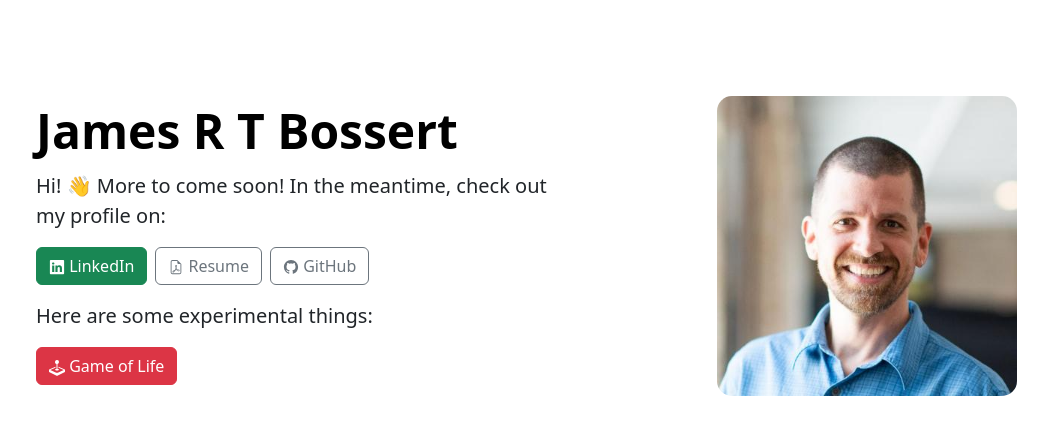
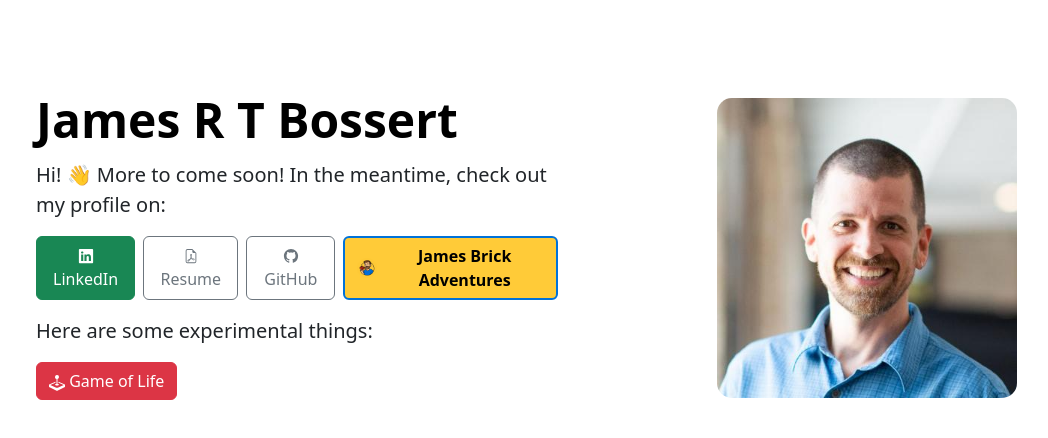
Before and after one commit to jrtb/jrtb.me, a plain HTML site: page index.html in a window 1280 px wide. Shown: the whole page, without its empty margins (58-1106 px from the left). Drawn offline with nearby package versions, Linux system fonts and the light colour scheme.

Commit message:
add button for jamesbrickadventures

```diff
--- a/index.html
+++ b/index.html
@@ -78,7 +78,7 @@
                 ></path>
               </svg>
               Resume </a
-            ><a
+            >            <a
               class="btn btn-outline-secondary"
               href="https://github.com/jrtb"
               role="button"
@@ -95,6 +95,16 @@
                 ></path>
               </svg>
               GitHub
+            </a>
+            <a
+              class="btn"
+              style="background-color: #ffcb38; border: 2px solid #0072d9; color: #000; display: flex; align-items: center; gap: 8px; font-weight: 600;"
+              href="https://jamesbrickadventures.com"
+              target="_blank"
+              role="button"
+            >
+              <img src="media/jba_logo.png" alt="JBA Logo" style="width: 20px; height: 20px; border-radius: 50%;">
+              James Brick Adventures
             </a>
           </div>
           <p class="lead">
```
Also changed, not shown: jba_logo.png (added), media/jba_logo.png (added).
